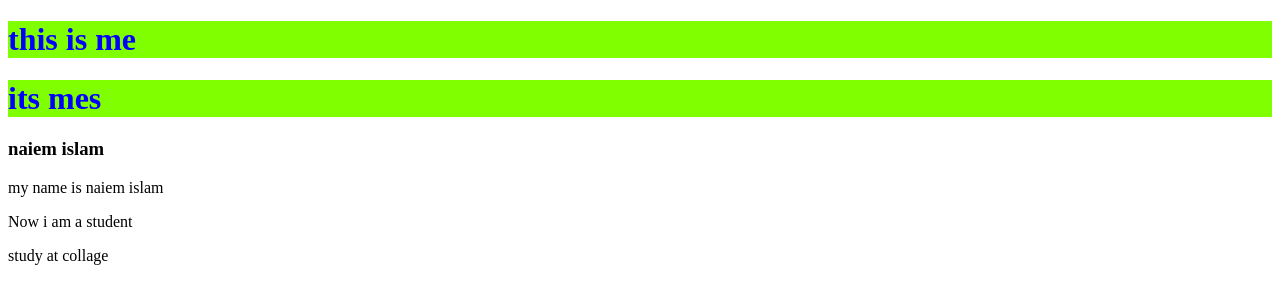
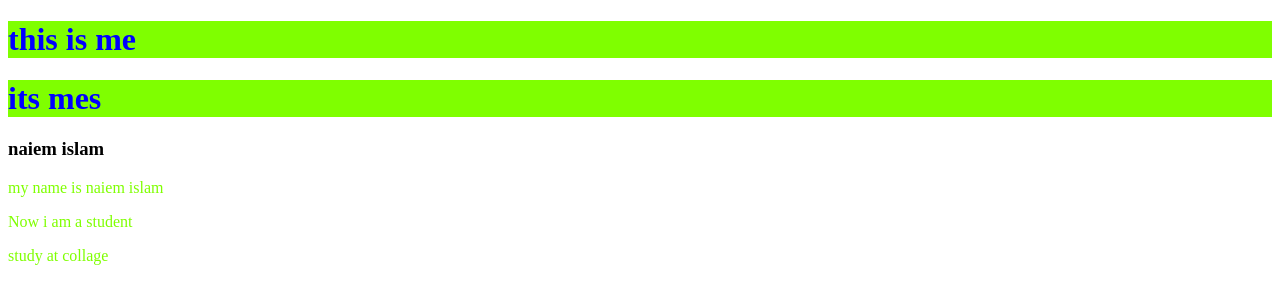
Before and after one commit to naiemislam110133/my-new-repo, a plain HTML site: page index.html in a window 1280 px wide. Drawn offline with Linux system fonts and the light colour scheme.

Commit message:
add color

```diff
--- a/style.css
+++ b/style.css
@@ -5,5 +5,5 @@ h1{
     background-color: chartreuse;
 }
 p{
-    color: chartreuses;
+    color: chartreuse;
 }
```
